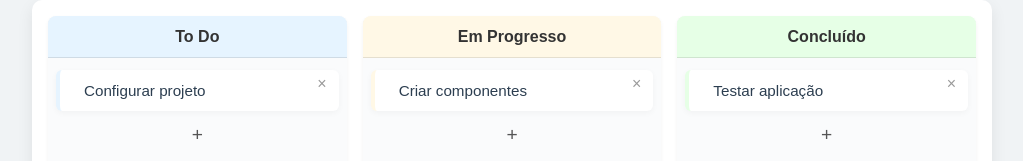
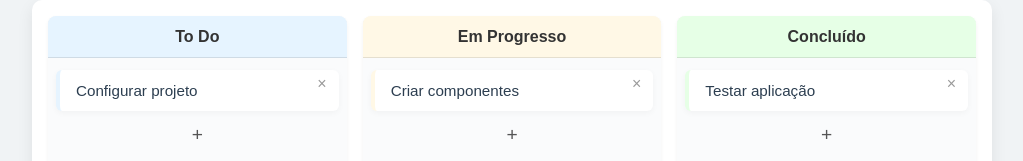
Before and after one commit to prst97/devops, a React (Create React App) app: page / in a window 1280 px wide. Shown: the part 127-288 px from the top of the page, without its empty margins (128-1151 px from the left). Built offline with nearby package versions, Linux system fonts and the light colour scheme.

Commit message:
Fix tasks word break

```diff
--- a/src/components/KanbanBoard.css
+++ b/src/components/KanbanBoard.css
@@ -66,13 +66,17 @@
 .kanban-task {
   background-color: #ffffff;
   border-radius: 6px;
-  padding: 0.75rem 1rem 0.75rem 1.5rem;
+  padding: 0.75rem 1.5rem 0.75rem 1rem;
   font-size: 0.95rem;
   color: #2c3e50;
   box-shadow: 0 2px 6px rgba(0, 0, 0, 0.04);
   cursor: grab;
   transition: background-color 0.2s, box-shadow 0.2s, transform 0.1s;
   position: relative;
+  white-space: normal;
+  overflow-wrap: break-word;
+  word-wrap: break-word;
+  word-break: break-word;
 }
 
 .kanban-task:hover {
```
